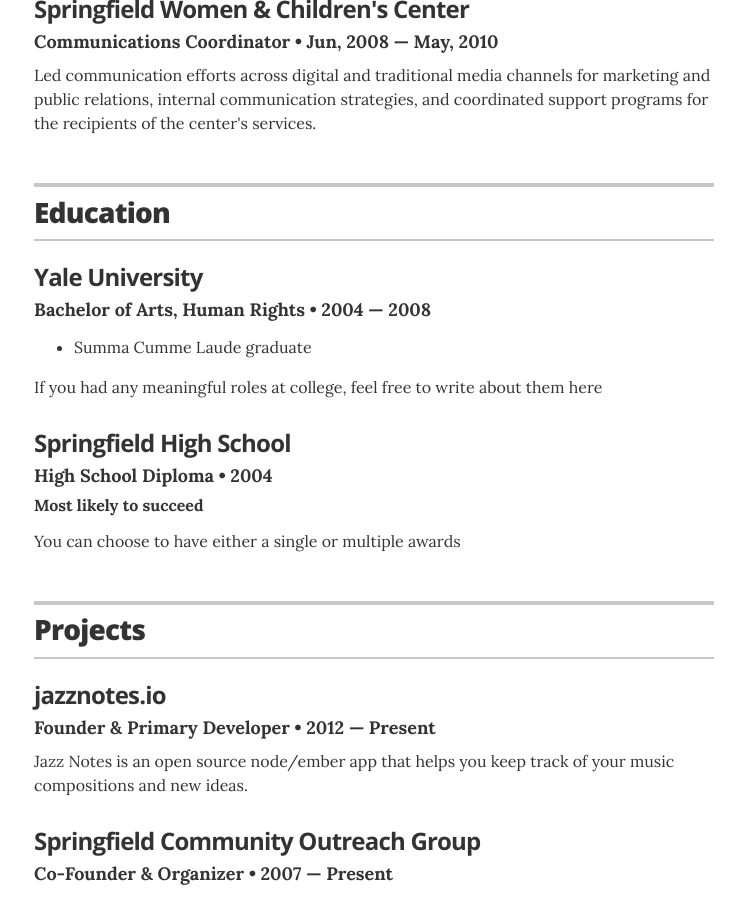
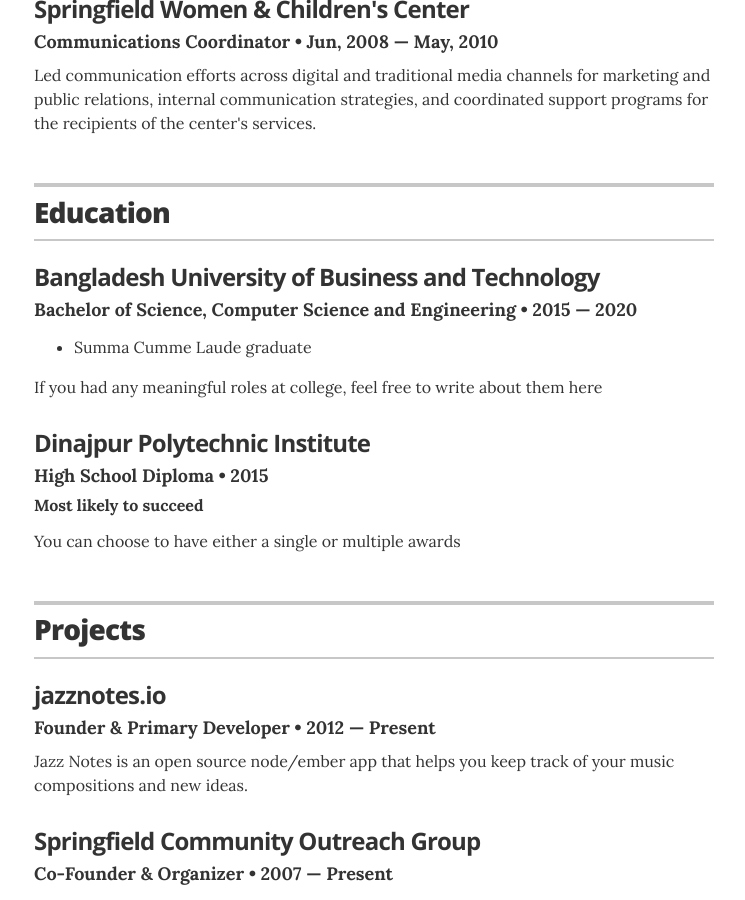
Before and after one commit to shohagsb/resume, a Jekyll site: the page built from index.html, in a window 1280 px wide and 900 px high, scrolled down 952 px. Shown: the whole window, without its empty margins (266-1011 px from the left). Built offline with Jekyll 4.4.1, drawn with Linux system fonts in a browser that asks for light colours.

Commit message:
Personal infomation updated

```diff
--- a/_data/education.yml
+++ b/_data/education.yml
@@ -1,13 +1,13 @@
 # Degree
-- degree: Bachelor of Arts, Human Rights
-  uni: Yale University
-  year: 2004 &mdash; 2008
+- degree: Bachelor of Science, Computer Science and Engineering
+  uni: Bangladesh University of Business and Technology
+  year: 2015 &mdash; 2020
   awards:
     - award: Summa Cumme Laude graduate
   summary: If you had any meaningful roles at college, feel free to write about them here
 
 - degree: High School Diploma
-  uni: Springfield High School
-  year: 2004
+  uni: Dinajpur Polytechnic Institute
+  year: 2015
   award: Most likely to succeed
   summary: You can choose to have either a single or multiple awards
```
